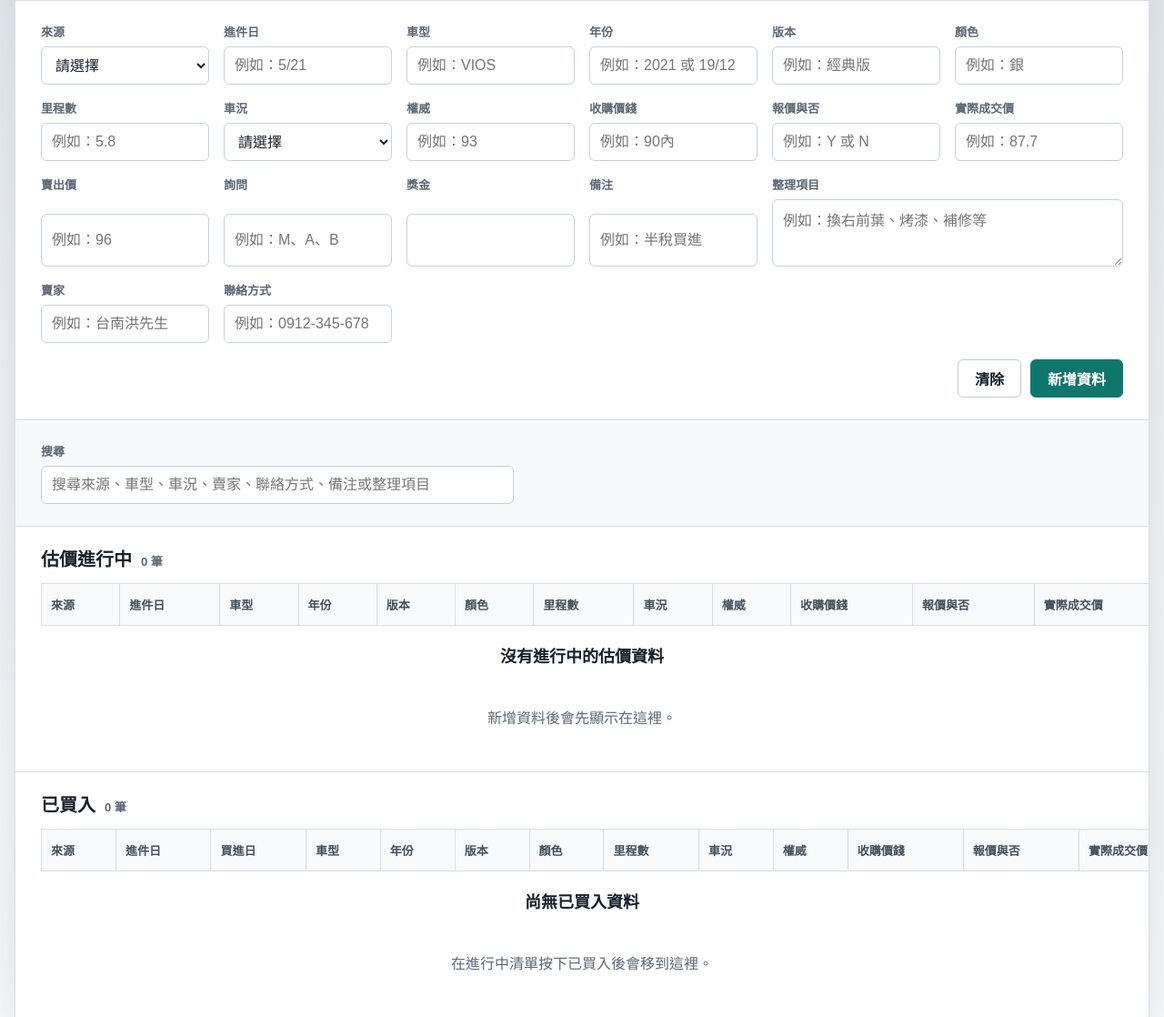
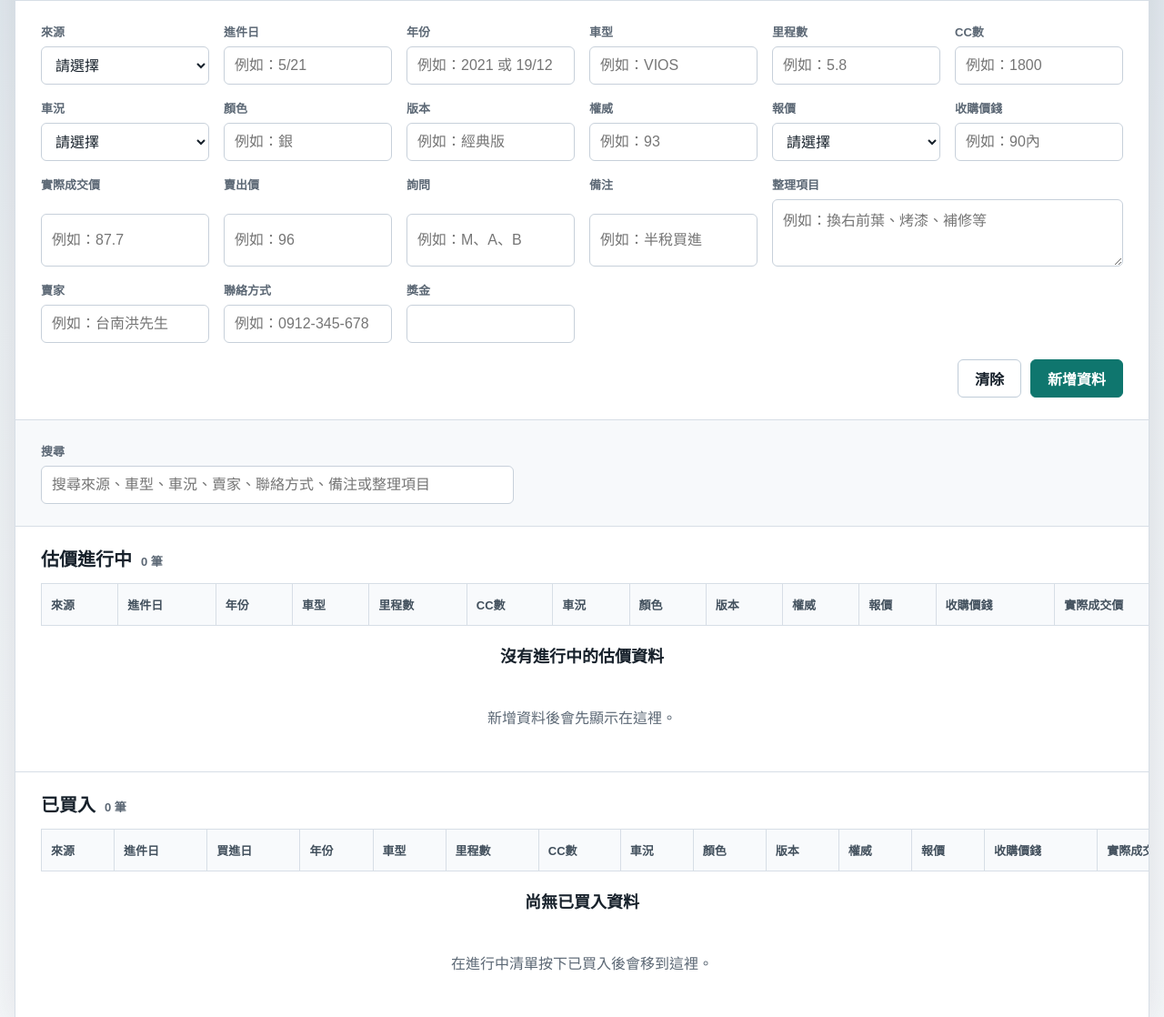
Before and after one commit to den3315x-tai/CarValuation, a plain HTML site: page index.html in a window 1280 px wide. Shown: the part 142-1260 px from the top of the page at 91% size. Drawn offline with Linux system fonts and the light colour scheme; no server answers.

Commit message:
Update index.html

```diff
--- a/index.html
+++ b/index.html
@@ -39,24 +39,20 @@
                 <input id="receivedDate" type="text" placeholder="例如：5/21" />
               </label>
               <label>
+                <span>年份</span>
+                <input id="year" type="text" placeholder="例如：2021 或 19/12" />
+              </label>
+              <label>
                 <span>車型</span>
                 <input id="model" type="text" placeholder="例如：VIOS" required />
               </label>
               <label>
-                <span>年份</span>
-                <input id="year" type="text" placeholder="例如：2021 或 19/12" />
+                <span>里程數</span>
+                <input id="km" type="number" min="0" step="0.1" placeholder="例如：5.8" />
               </label>
               <label>
-                <span>版本</span>
-                <input id="version" type="text" placeholder="例如：經典版" />
-              </label>
-              <label>
-                <span>顏色</span>
-                <input id="color" type="text" placeholder="例如：銀" />
-              </label>
-              <label>
-                <span>里程數</span>
-                <input id="km" type="number" min="0" step="0.1" placeholder="例如：5.8" />
+                <span>CC數</span>
+                <input id="cc" type="text" placeholder="例如：1800" />
               </label>
               <label>
                 <span>車況</span>
@@ -69,16 +65,28 @@
                 </select>
               </label>
               <label>
+                <span>顏色</span>
+                <input id="color" type="text" placeholder="例如：銀" />
+              </label>
+              <label>
+                <span>版本</span>
+                <input id="version" type="text" placeholder="例如：經典版" />
+              </label>
+              <label>
                 <span>權威</span>
                 <input id="authority" type="text" placeholder="例如：93" />
               </label>
               <label>
+                <span>報價</span>
+                <select id="quote">
+                  <option value="">請選擇</option>
+                  <option>Y</option>
+                  <option>N</option>
+                </select>
+              </label>
+              <label>
                 <span>收購價錢</span>
                 <input id="purchasePrice" type="text" placeholder="例如：90內" />
-              </label>
-              <label>
-                <span>報價與否</span>
-                <input id="quote" type="text" placeholder="例如：Y 或 N" />
               </label>
               <label>
                 <span>實際成交價</span>
@@ -91,10 +99,6 @@
               <label>
                 <span>詢問</span>
                 <input id="inquiry" type="text" placeholder="例如：M、A、B" />
-              </label>
-              <label>
-                <span>獎金</span>
-                <input id="bonus" type="text" />
               </label>
               <label>
                 <span>備注</span>
@@ -111,6 +115,10 @@
               <label>
                 <span>聯絡方式</span>
                 <input id="contact" type="text" placeholder="例如：0912-345-678" />
+              </label>
+              <label>
+                <span>獎金</span>
+                <input id="bonus" type="text" />
               </label>
             </div>
             <div class="form-actions">
@@ -138,23 +146,24 @@
                 <tr>
                   <th>來源</th>
                   <th>進件日</th>
+                  <th>年份</th>
                   <th>車型</th>
-                  <th>年份</th>
+                  <th>里程數</th>
+                  <th>CC數</th>
+                  <th>車況</th>
+                  <th>顏色</th>
                   <th>版本</th>
-                  <th>顏色</th>
-                  <th>里程數</th>
-                  <th>車況</th>
                   <th>權威</th>
+                  <th>報價</th>
                   <th>收購價錢</th>
-                  <th>報價與否</th>
                   <th>實際成交價</th>
                   <th>賣出價</th>
                   <th>詢問</th>
-                  <th>獎金</th>
                   <th>備注</th>
                   <th>整理項目</th>
                   <th>賣家</th>
                   <th>聯絡方式</th>
+                  <th>獎金</th>
                   <th>操作</th>
                 </tr>
               </thead>
@@ -179,23 +188,24 @@
                   <th>來源</th>
                   <th>進件日</th>
                   <th>買進日</th>
+                  <th>年份</th>
                   <th>車型</th>
-                  <th>年份</th>
+                  <th>里程數</th>
+                  <th>CC數</th>
+                  <th>車況</th>
+                  <th>顏色</th>
                   <th>版本</th>
-                  <th>顏色</th>
-                  <th>里程數</th>
-                  <th>車況</th>
                   <th>權威</th>
+                  <th>報價</th>
                   <th>收購價錢</th>
-                  <th>報價與否</th>
                   <th>實際成交價</th>
                   <th>賣出價</th>
                   <th>詢問</th>
-                  <th>獎金</th>
                   <th>備注</th>
                   <th>整理項目</th>
                   <th>賣家</th>
                   <th>聯絡方式</th>
+                  <th>獎金</th>
                   <th>操作</th>
                 </tr>
               </thead>
```
